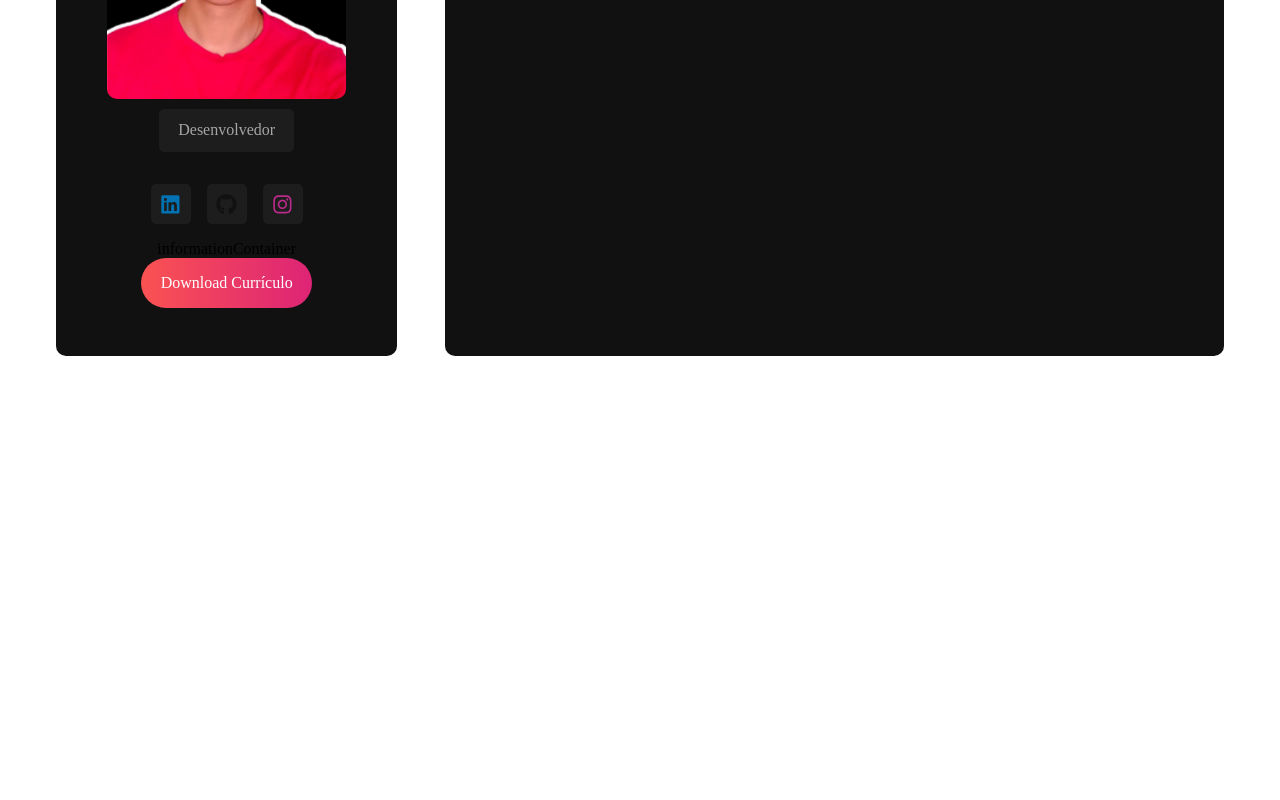
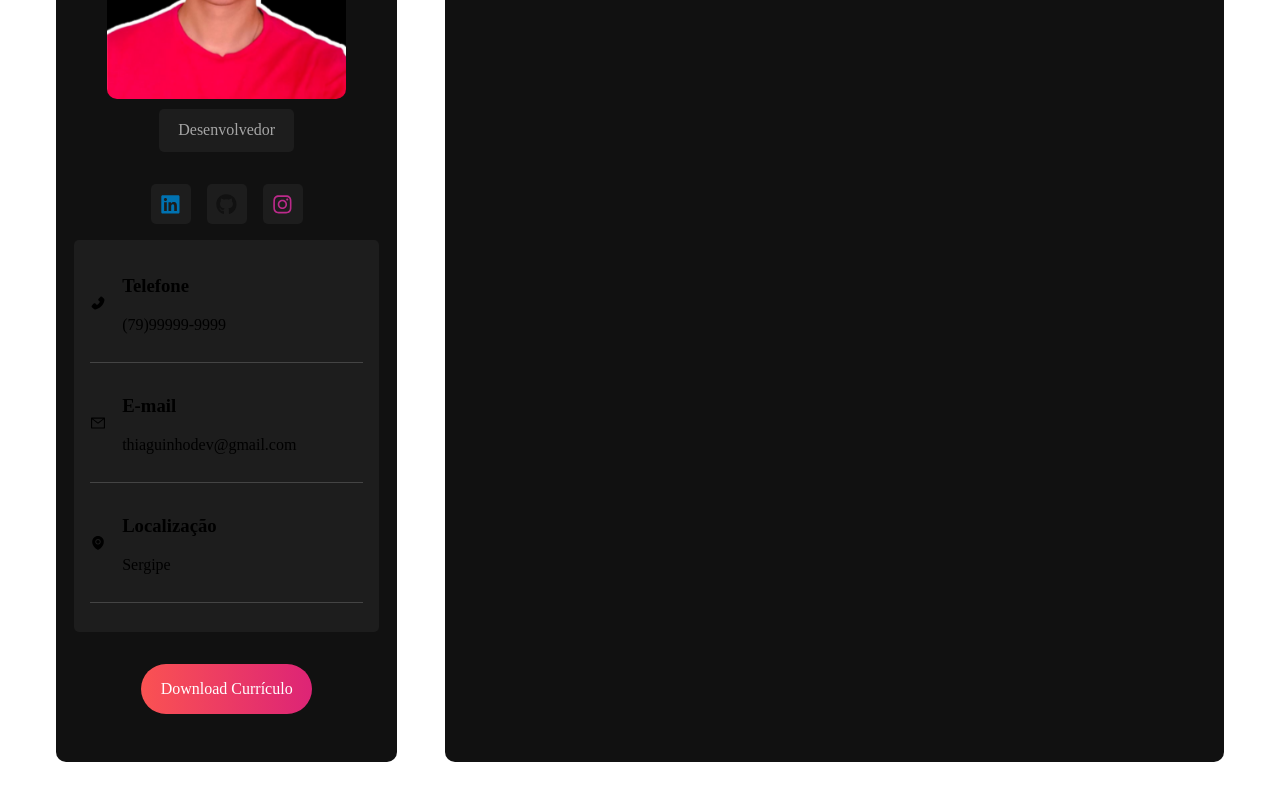
Before and after one commit to ThiagoWaldrich/portfolio, a React (Vite) app in the folder my-profile/: page / in a window 1280 px wide. Shown: the part 444-1244 px from the top of the page. Before the commit the page ends 856 px from the top, so only its background shows below. Built offline with nearby package versions, Linux system fonts and the light colour scheme; the HTML template or start-up script is replaced by a standard one.

Commit message:
Add a sidebar notes

```diff
--- a/my-profile/src/components/InformationContainer.jsx
+++ b/my-profile/src/components/InformationContainer.jsx
@@ -1,7 +1,33 @@
-const InformationContainer = () =>{
-    return(
-        <div>informationContainer</div>
-    )
-}
+import "../styles/components/informationcontainer.sass";
 
-export default InformationContainer
+import { AiFillPhone, AiOutlineMail, AiFillEnvironment } from "react-icons/ai";
+
+const InformationContainer = () => {
+  return (
+    <section id="information">
+      <div className="info-card">
+        <AiFillPhone id="phone-icon" />
+        <div>
+          <h3>Telefone</h3>
+          <p>(79)99999-9999</p>
+        </div>
+      </div>
+      <div className="info-card">
+        <AiOutlineMail id="email-icon" />
+        <div>
+          <h3>E-mail</h3>
+          <p>thiaguinhodev@gmail.com</p>
+        </div>
+      </div>
+      <div className="info-card">
+        <AiFillEnvironment id="pin-icon" />
+        <div>
+          <h3>Localização</h3>
+          <p>Sergipe</p>
+        </div>
+      </div>
+    </section>
+  );
+};
+
+export default InformationContainer;
--- a/my-profile/src/components/Sidebar.jsx
+++ b/my-profile/src/components/Sidebar.jsx
@@ -1,7 +1,7 @@
 import Avatar from '../img/eu.png';
 import "../styles/components/sidebar.sass";
 import SocialNetworks from './SocialNetwork';
-import InformationContainer from './informationContainer';
+import InformationContainer from './InformationContainer';
 
 const Sidebar= () =>{
     return(<aside id="sidebar">
--- a/my-profile/src/styles/components/informationcontainer.sass
+++ b/my-profile/src/styles/components/informationcontainer.sass
@@ -0,0 +1,21 @@
+@use '../variables'
+@use '../mixins'
+
+#information
+    @include mixins.center
+    flex-direction: column
+    background-color: variables.$bg-color-secundary
+    padding: 1rem
+    margin-bottom: 2rem
+    text-align: left
+    width: 80%
+    border-radius: variables.$card-border-radius
+
+    .info-card
+        @include mixins.center
+        justify-content: start
+        gap: 1rem
+        padding-bottom: .8rem
+        margin-bottom: .8rem
+        border-bottom: 1px solid #444
+        width: 100%
```
